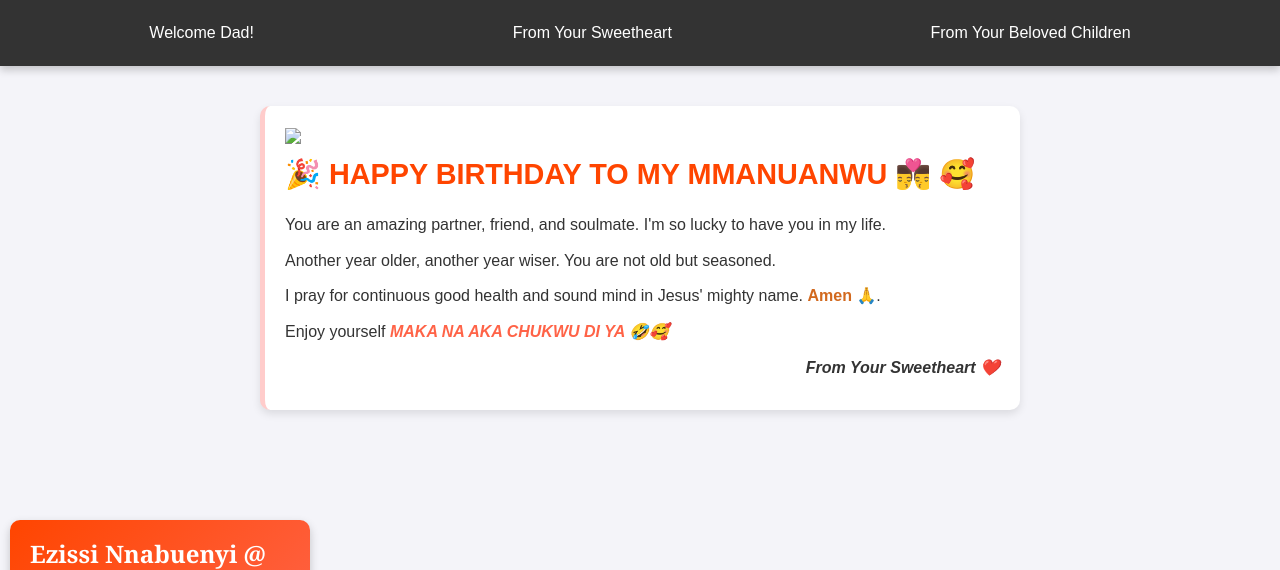
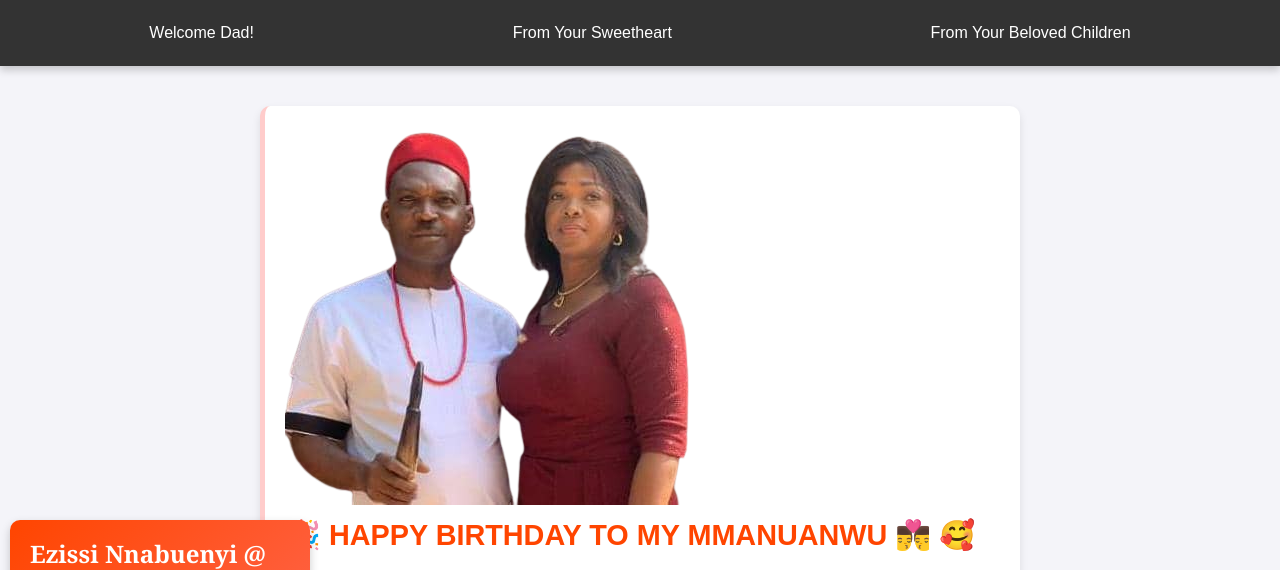
Before and after one commit to UgoOkpala/Happy-Birthday-Repository, a plain HTML site: page public/mom.html in a window 1280 px wide. Shown: the top 570 px of the page. Drawn offline with Linux system fonts and the light colour scheme; the site is published under a folder, as on GitHub Pages, so addresses that start at the root find nothing.

Commit message:
Update mom.html

```diff
--- a/public/mom.html
+++ b/public/mom.html
@@ -38,7 +38,7 @@
         <div class="aside">Ezissi Nnabuenyi @ <span>60</span></div>
             <div class="container">
                 <section class="message">
-                    <img src="/assets/images/mom-and-dad-2-removebg-preview.png"/>
+                    <img src="../assets/images/mom-and-dad-2-removebg-preview.png"/>
                     <div>
                         <h1>🎉 HAPPY BIRTHDAY TO MY MMANUANWU 👨‍❤️‍💋‍👨 🥰</h1>
                     <p>You are an amazing partner, friend, and soulmate. I'm so lucky to have you in my life.</p>
```
